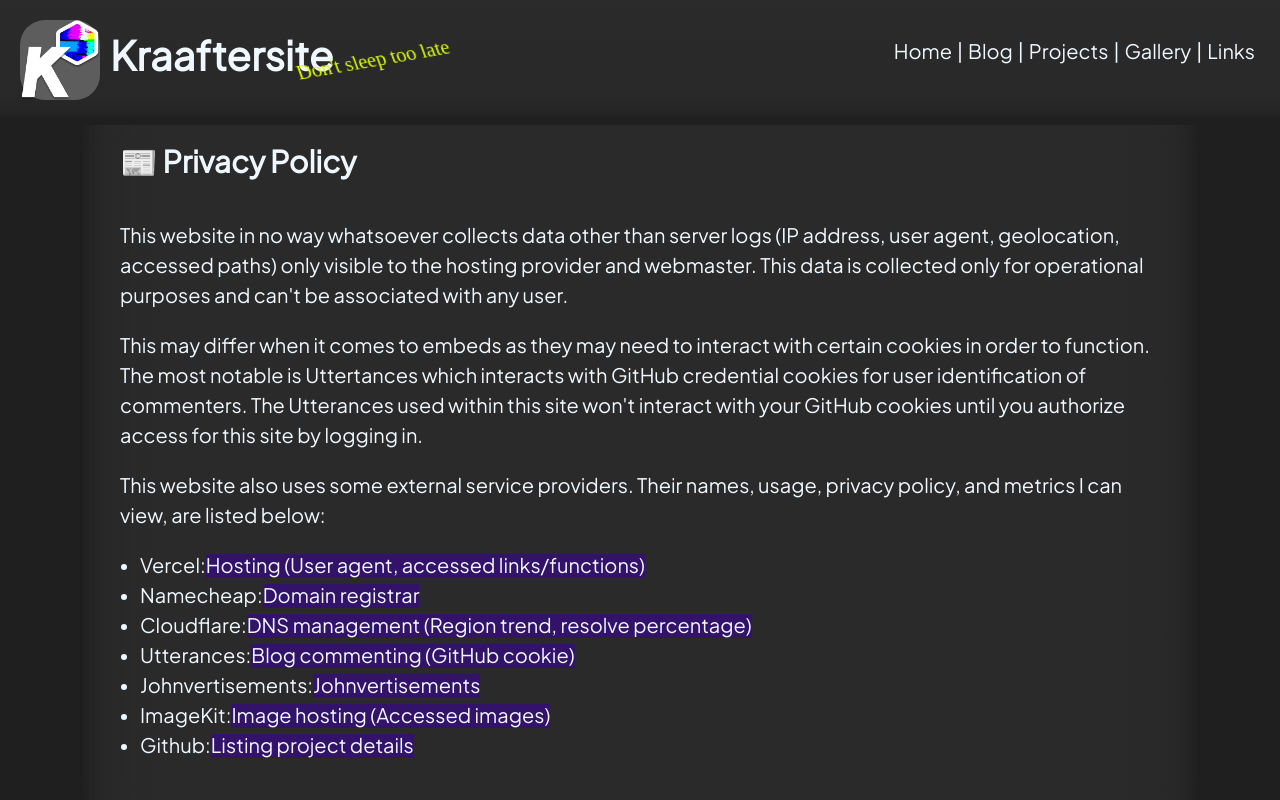
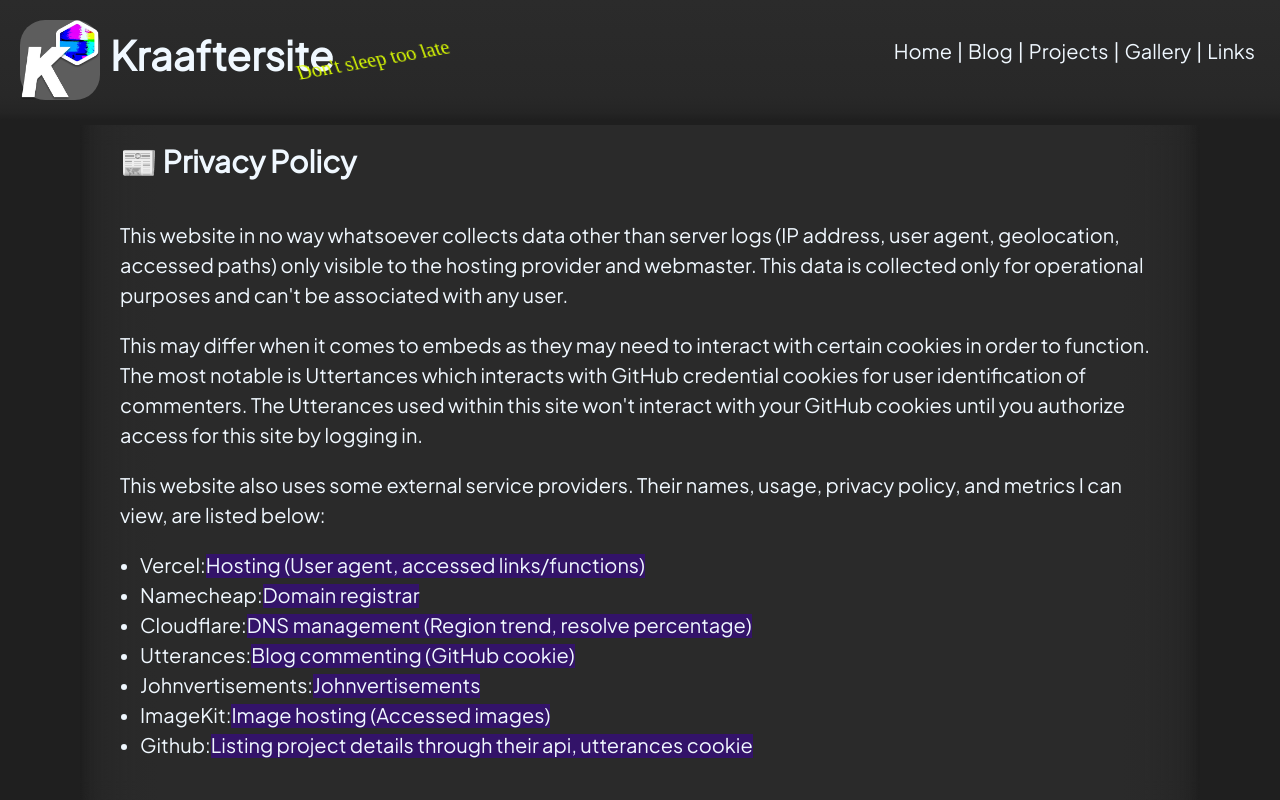
Before and after one commit to Kraafter/Kraaftersite-v3, a SvelteKit app: page /privacy in a window 1280 px wide. Shown: the top 800 px of the page. Built offline with nearby package versions, Linux system fonts and the light colour scheme; a web font is replaced by a local one.

Commit message:
Better explain Github in privacy policy

```diff
--- a/src/routes/privacy/+page.svelte
+++ b/src/routes/privacy/+page.svelte
@@ -31,7 +31,7 @@
             <li>Utterances:<a class="text2 linking" href="https://github.com/productinfo/utterances/blob/master/PRIVACY-POLICY.md">Blog commenting (GitHub cookie)</a></li>
             <li>Johnvertisements:<a class="text2 linking" href="https://john.citrons.xyz/">Johnvertisements</a></li>
             <li>ImageKit:<a class="text2 linking" href="https://imagekit.io/privacy-policy-new/">Image hosting (Accessed images)</a></li>
-            <li>Github:<a class="text2 linking" href="https://docs.github.com/en/site-policy/privacy-policie">Listing project details</a></li>
+            <li>Github:<a class="text2 linking" href="https://docs.github.com/en/site-policy/privacy-policie">Listing project details through their api, utterances cookie</a></li>
         </ul>
 </main>
 
```
